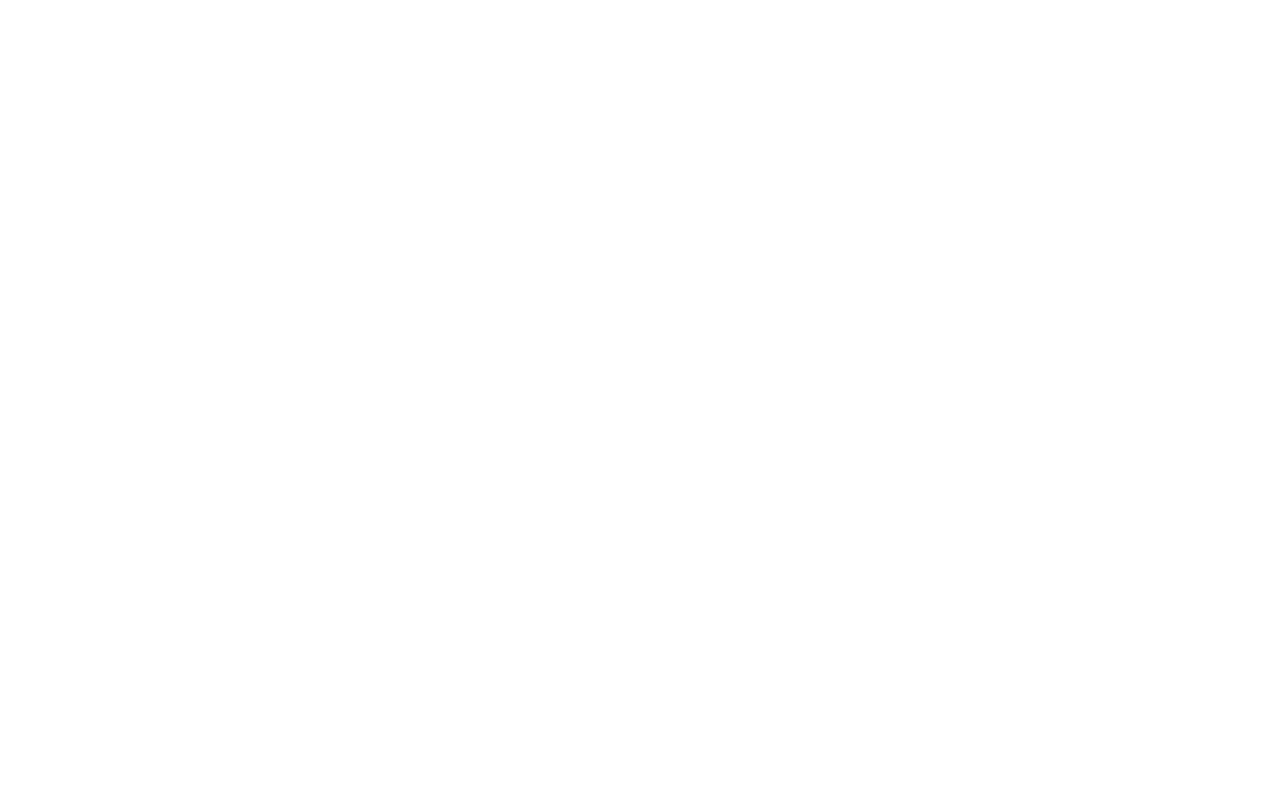
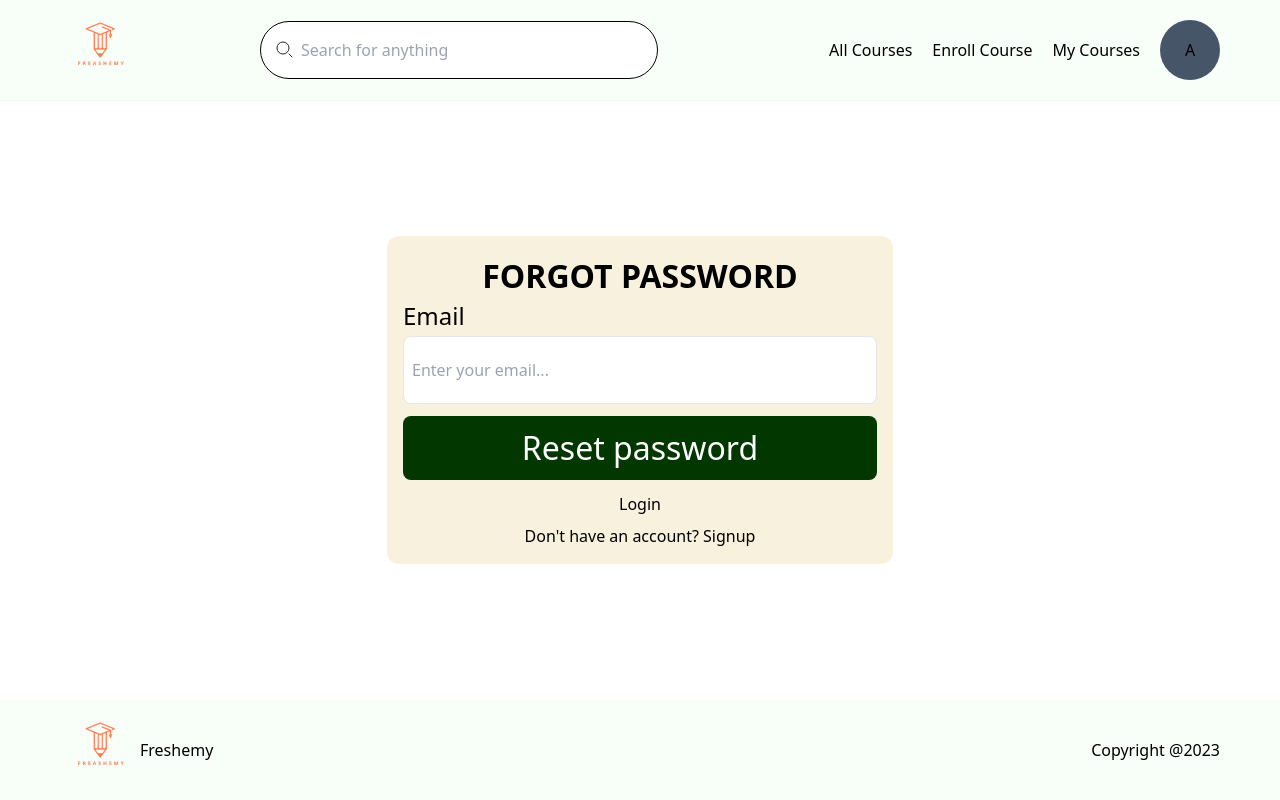
Before and after one commit to tdat7749/Freshemy, a React (Create React App) app in the folder frontend/: page /forgot-password in a window 1280 px wide. Before the commit this address had no page. Built offline with nearby package versions, Linux system fonts and the light colour scheme.

Commit message:
Complete UI forgot-password

```diff
--- a/frontend/src/App.tsx
+++ b/frontend/src/App.tsx
@@ -1,11 +1,13 @@
 import { BrowserRouter, Routes, Route } from "react-router-dom";
 import Home from "./pages/Home";
+import ForgotPassword from "./pages/ForgotPassword";
 
 function App() {
     return (
         <>
             <BrowserRouter>
                 <Routes>
+                    <Route path="/forgot-password" element={<ForgotPassword />}></Route>
                     <Route path="/" element={<Home />}></Route>
                 </Routes>
             </BrowserRouter>
--- a/frontend/src/components/Footer.tsx
+++ b/frontend/src/components/Footer.tsx
@@ -4,7 +4,7 @@
 const Footer: React.FC = () => {
     return (
         <>
-            <div className="absolute bottom-0 left-0 right-0 h-[100px] bg-background">
+            <div className="fixed bottom-0 left-0 right-0 h-[100px] bg-background">
                 <div className="w-full flex items-center justify-between py-[10px] px-4 tablet:px-[60px]">
                     <div className="flex items-center justify-center">
                         <img src={Logo} alt="Logo" className="" />
--- a/frontend/src/components/icons/MyEnrollCourse.tsx
+++ b/frontend/src/components/icons/MyEnrollCourse.tsx
@@ -8,7 +8,7 @@
                     d="M8 12L8 8C8 5.79086 9.79086 4 12 4V4C14.2091 4 16 5.79086 16 8L16 12"
                     stroke="#33363F"
                     stroke-width="2"
-                    stroke-linecap="round"
+                    stroke-linecapecap="round"
                 />
                 <path
                     d="M3.69435 12.6678C3.83942 10.9269 3.91196 10.0565 4.48605 9.52824C5.06013 9 5.9336 9 7.68053 9H16.3195C18.0664 9 18.9399 9 19.514 9.52824C20.088 10.0565 20.1606 10.9269 20.3057 12.6678L20.8195 18.8339C20.904 19.8474 20.9462 20.3542 20.6491 20.6771C20.352 21 19.8435 21 18.8264 21H5.1736C4.15655 21 3.64802 21 3.35092 20.6771C3.05382 20.3542 3.09605 19.8474 3.18051 18.8339L3.69435 12.6678Z"
--- a/frontend/src/components/icons/UserIcon.tsx
+++ b/frontend/src/components/icons/UserIcon.tsx
@@ -8,9 +8,9 @@
                     d="M19.7274 20.4471C19.2716 19.1713 18.2672 18.0439 16.8701 17.2399C15.4729 16.4358 13.7611 16 12 16C10.2389 16 8.52706 16.4358 7.12991 17.2399C5.73276 18.0439 4.72839 19.1713 4.27259 20.4471"
                     stroke="#33363F"
                     stroke-width="2"
-                    stroke-linecap="round"
+                    stroke-linecapecap="round"
                 />
-                <circle cx="12" cy="8" r="4" stroke="#33363F" stroke-width="2" stroke-linecap="round" />
+                <circle cx="12" cy="8" r="4" stroke="#33363F" stroke-width="2" stroke-linecapecap="round" />
             </svg>
         </>
     );
--- /dev/null
+++ b/frontend/src/pages/ForgotPassword.tsx
@@ -0,0 +1,86 @@
+import React, { useState } from "react";
+import Header from "../components/Header";
+import Footer from "../components/Footer";
+import { Link } from "react-router-dom";
+
+const ForgotPassword: React.FC = () => {
+    const [email, setEmail] = useState<string>("");
+    const [isValidEmail, setIsValidEmail] = useState<boolean>(true);
+    const [isDisplayNoti, setIsDisplayNoti] = useState<boolean>(false);
+
+    const validateEmail = (email: string) => {
+        return String(email)
+            .toLowerCase()
+            .match(
+                /^(([^<>()[\]\\.,;:\s@"]+(\.[^<>()[\]\\.,;:\s@"]+)*)|.(".+"))@((\[[0-9]{1,3}\.[0-9]{1,3}\.[0-9]{1,3}\.[0-9]{1,3}\])|(([a-zA-Z\-0-9]+\.)+[a-zA-Z]{2,}))$/
+            );
+    };
+
+    const handleResetPasswordClick = () => {
+        // Check valid email
+        const isEmailValid = validateEmail(email);
+        if (isEmailValid === null) {
+            setIsValidEmail(false);
+        } else {
+            // CALL API TO FORGOT PASSWORD
+            setIsValidEmail(true);
+            setIsDisplayNoti(true);
+        }
+    };
+
+    const handleInputChange = (e: React.ChangeEvent<HTMLInputElement>) => {
+        setEmail(e.target.value);
+    };
+
+    return (
+        <>
+            <Header isLogin={true} />
+            <div className="h-[calc(100vh-200px)] flex items-center justify-center">
+                <div className="bg-primary m-4 rounded-xl tablet:w-[506px]">
+                    <div className="p-4">
+                        <h1 className="font-bold text-[32px] text-center">FORGOT PASSWORD</h1>
+                        {isDisplayNoti ? (
+                            <div className="my-4 px-4 py-3 bg-[#8BC34A] rounded text-center">
+                                <p className="font-bold text-xl">Check your email for further instructions</p>
+                            </div>
+                        ) : (
+                            <></>
+                        )}
+
+                        <div className="flex flex-col mb-3">
+                            <span className="text-2xl mb-1">Email</span>
+                            <input
+                                className={`px-2 py-[21px] rounded-lg border-[1px] ${
+                                    isValidEmail ? "" : "border-error"
+                                }`}
+                                type="text"
+                                placeholder="Enter your email..."
+                                value={email}
+                                onChange={handleInputChange}
+                            />
+                            {isValidEmail ? <></> : <span className="text-error mt-2 bt-3">Invalid email</span>}
+                        </div>
+                        <button
+                            className="w-full py-2 px-4 mr-1 bg-switch rounded-lg text-white text-[32px] hover:opacity-80"
+                            onClick={handleResetPasswordClick}
+                        >
+                            Reset password
+                        </button>
+                        <span className="block mt-3 mb-2 text-center">
+                            <Link to={"/login"}>Login</Link>
+                        </span>
+                        <div className="text-center">
+                            Don't have an account?
+                            <Link to={"/signup"}>
+                                <span> Signup</span>
+                            </Link>
+                        </div>
+                    </div>
+                </div>
+            </div>
+            <Footer />
+        </>
+    );
+};
+
+export default ForgotPassword;
```
Also changed, not shown: frontend/src/components/icons/SearchIcon.tsx (+8 -1 lines).
